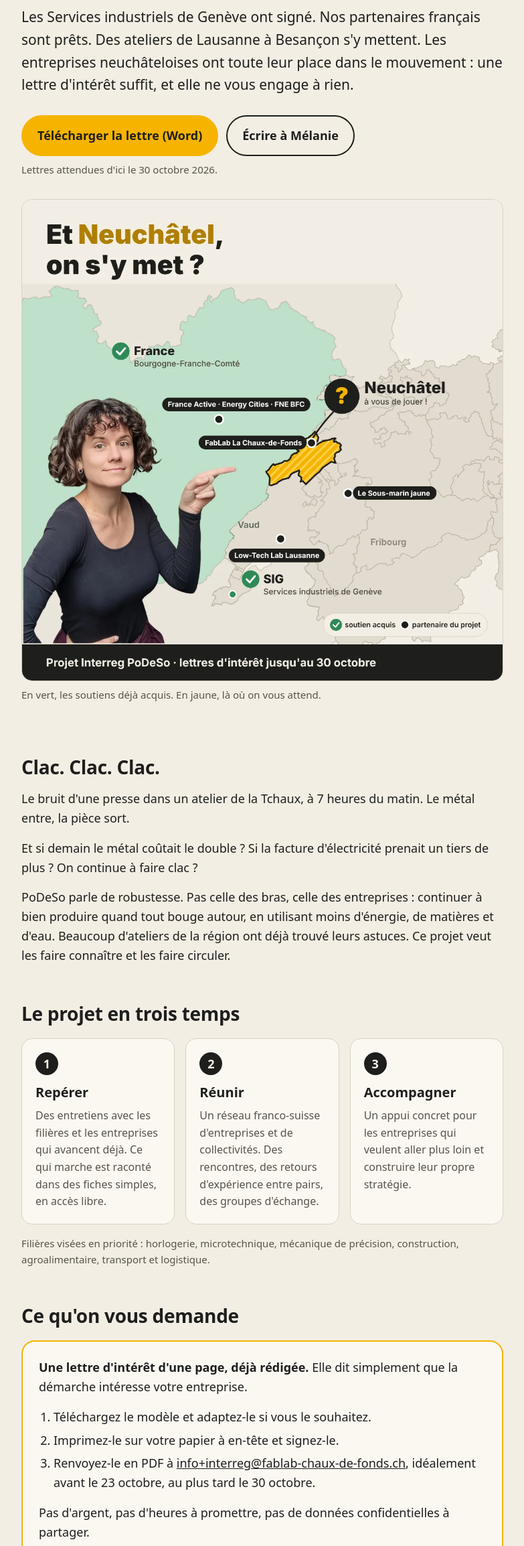
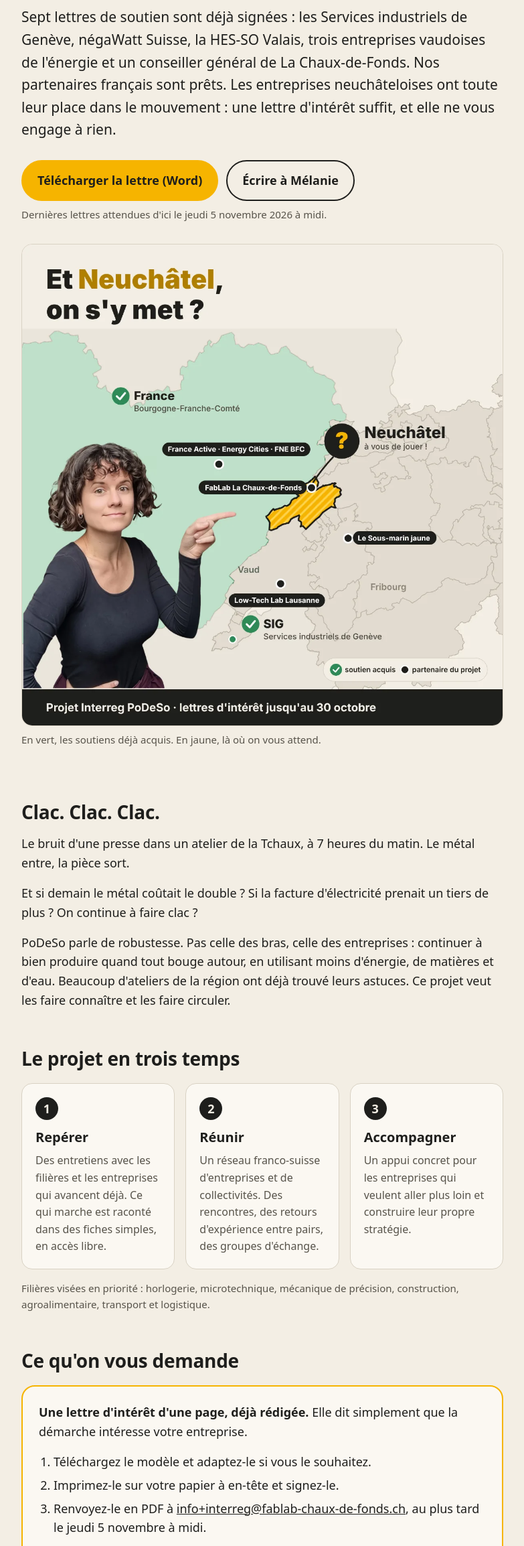
Before and after one commit to melaniethms/podeso-short-page, a plain HTML site: page index.html in a window 1280 px wide. Shown: the part 232-2540 px from the top of the page at 67% size, without its empty margins (248-1031 px from the left). Drawn offline with Linux system fonts and the light colour scheme.

Commit message:
Soutiens reçus (SIG, négaWatt, HES-SO Valais, energieLab, enpleo, enerconseil, G. Rochat) et délai au 5 novembre
Co-Authored-By: Claude Opus 5.5 <noreply@anthropic.com>
Claude-Session: https://claude.ai/code/session_014AGs5zB9Dy8sNeFa9gdjfs

```diff
--- a/index.html
+++ b/index.html
@@ -6,7 +6,7 @@
 <title>PoDeSo – Et Neuchâtel, on s'y met ?</title>
 <meta name="description" content="PoDeSo, un projet Interreg France-Suisse pour aider les entreprises neuchâteloises à produire autant avec moins d'énergie et de matières. Téléchargez la lettre d'intérêt.">
 <meta property="og:title" content="PoDeSo – Et Neuchâtel, on s'y met ?">
-<meta property="og:description" content="Les Services industriels de Genève ont signé, nos partenaires français sont prêts. Les entreprises neuchâteloises peuvent rejoindre le mouvement avec une simple lettre d'intérêt, sans engagement.">
+<meta property="og:description" content="Sept lettres de soutien déjà signées, dont les Services industriels de Genève, négaWatt Suisse et la HES-SO Valais. Les entreprises neuchâteloises peuvent rejoindre le mouvement avec une simple lettre d'intérêt, sans engagement, jusqu'au 5 novembre.">
 <meta property="og:image" content="https://melaniethms.github.io/podeso-short-page/carte-podeso.webp">
 <style>
   :root {
@@ -111,12 +111,12 @@
   <header>
     <span class="kicker">Projet Interreg France-Suisse · PoDeSo</span>
     <h1>Et <em>Neuchâtel</em>, on s'y met ?</h1>
-    <p class="lead">Les Services industriels de Genève ont signé. Nos partenaires français sont prêts. Des ateliers de Lausanne à Besançon s'y mettent. Les entreprises neuchâteloises ont toute leur place dans le mouvement : une lettre d'intérêt suffit, et elle ne vous engage à rien.</p>
+    <p class="lead">Sept lettres de soutien sont déjà signées : les Services industriels de Genève, négaWatt Suisse, la HES-SO Valais, trois entreprises vaudoises de l'énergie et un conseiller général de La Chaux-de-Fonds. Nos partenaires français sont prêts. Les entreprises neuchâteloises ont toute leur place dans le mouvement : une lettre d'intérêt suffit, et elle ne vous engage à rien.</p>
     <div class="actions">
       <a class="btn btn-primary" href="https://docs.google.com/document/d/18b6aNJAn6An4qR6101tVieD1nGLjYaGFmoqFI8HRX0I/export?format=docx">Télécharger la lettre (Word)</a>
       <a class="btn btn-ghost" href="mailto:info+interreg@fablab-chaux-de-fonds.ch?subject=PoDeSo%20%E2%80%93%20lettre%20d'int%C3%A9r%C3%AAt">Écrire à Mélanie</a>
     </div>
-    <p class="small">Lettres attendues d'ici le 30 octobre 2026.</p>
+    <p class="small">Dernières lettres attendues d'ici le jeudi 5 novembre 2026 à midi.</p>
     <figure>
       <img src="carte-podeso.webp" srcset="carte-podeso-600.webp 600w, carte-podeso.webp 1200w" sizes="(max-width: 760px) 100vw, 720px" width="1200" height="1200" alt="Mélanie Thomas pointe du doigt une carte de la Suisse romande et de la Bourgogne-Franche-Comté : la Bourgogne-Franche-Comté et les Services industriels de Genève sont cochés en vert, les partenaires du projet sont marqués à Besançon, Lausanne, Fribourg et La Chaux-de-Fonds, et le canton de Neuchâtel est en jaune avec un point d'interrogation.">
       <figcaption>En vert, les soutiens déjà acquis. En jaune, là où on vous attend.</figcaption>
@@ -159,7 +159,7 @@
       <ol>
         <li>Téléchargez le modèle et adaptez-le si vous le souhaitez.</li>
         <li>Imprimez-le sur votre papier à en-tête et signez-le.</li>
-        <li>Renvoyez-le en PDF à <a href="mailto:info+interreg@fablab-chaux-de-fonds.ch">info+interreg@fablab-chaux-de-fonds.ch</a>, idéalement avant le 23 octobre, au plus tard le 30 octobre.</li>
+        <li>Renvoyez-le en PDF à <a href="mailto:info+interreg@fablab-chaux-de-fonds.ch">info+interreg@fablab-chaux-de-fonds.ch</a>, au plus tard le jeudi 5 novembre à midi.</li>
       </ol>
       <p style="margin:0">Pas d'argent, pas d'heures à promettre, pas de données confidentielles à partager.</p>
       <div class="actions" style="margin-bottom:0">
@@ -190,7 +190,11 @@
       <div>
         <h3>Soutiens déjà annoncés</h3>
         <ul>
-          <li><span class="tick">✓</span>Services industriels de Genève</li>
+          <li><span class="tick">✓</span>Services industriels de Genève (SIG)</li>
+          <li><span class="tick">✓</span>négaWatt Suisse</li>
+          <li><span class="tick">✓</span>HES-SO Valais-Wallis</li>
+          <li><span class="tick">✓</span>energieLab, enpleo et enerconseil (Vaud)</li>
+          <li><span class="tick">✓</span>Grégory Rochat, conseiller général de La Chaux-de-Fonds</li>
           <li><span class="tick">✓</span>Côté français, partenariat complet</li>
           <li>Cantons : démarches en cours</li>
           <li>Entreprises neuchâteloises : <strong>à vous de jouer</strong></li>
@@ -202,7 +206,7 @@
   <section>
     <h2>Calendrier</h2>
     <ul class="timeline">
-      <li class="now"><strong>Jusqu'au 30 octobre 2026</strong>Nous réunissons les lettres d'intérêt.</li>
+      <li class="now"><strong>Jusqu'au 5 novembre 2026, midi</strong>Nous réunissons les dernières lettres d'intérêt.</li>
       <li><strong>6 novembre 2026</strong>Dépôt du dossier complet au programme Interreg France-Suisse.</li>
       <li><strong>Mi-2027 à fin 2028</strong>Le projet se déroule sur 18 mois, si le financement est accordé.</li>
     </ul>
```
